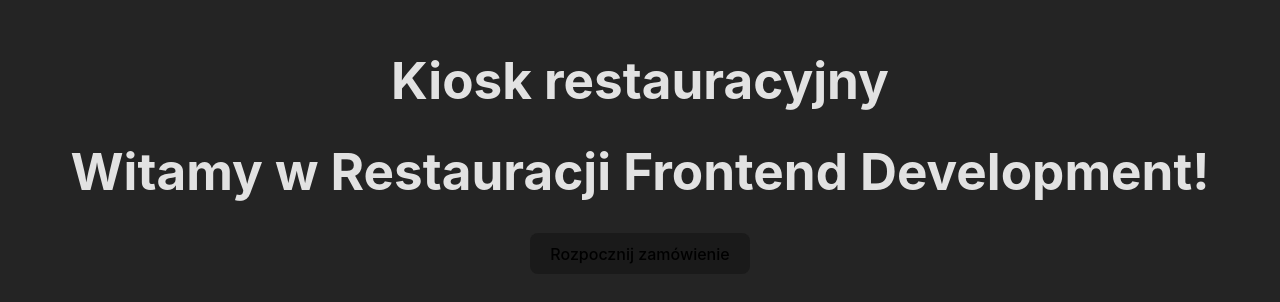
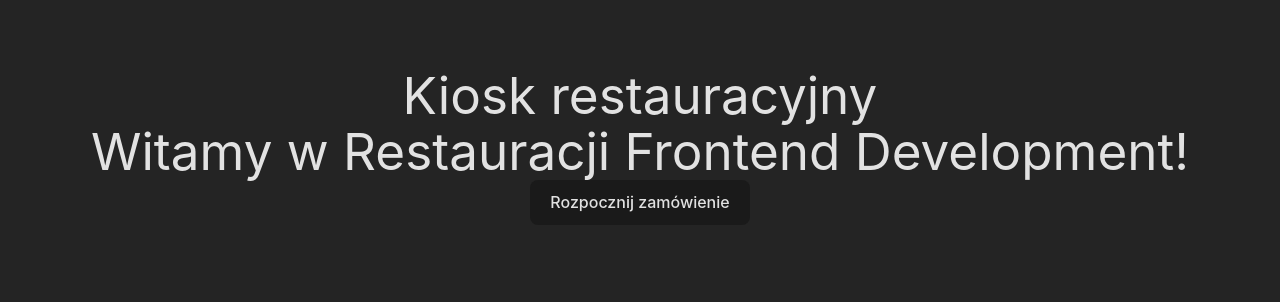
Before and after one commit to bozimkiewicz/restaurant-kiosk, a React (Vite) app: page / in a window 1280 px wide. Shown: the part 254-556 px from the top of the page. Built offline with nearby package versions, Linux system fonts and the light colour scheme.

Commit message:
Setup Tailwind

```diff
--- /dev/null
+++ b/postcss.config.js
@@ -0,0 +1,6 @@
+module.exports = {
+  plugins: {
+    tailwindcss: {},
+    autoprefixer: {},
+  },
+}
--- a/src/index.css
+++ b/src/index.css
@@ -1,3 +1,7 @@
+@tailwind base;
+@tailwind components;
+@tailwind utilities;
+
 :root {
   font-family: Inter, Avenir, Helvetica, Arial, sans-serif;
   font-size: 16px;
--- /dev/null
+++ b/tailwind.config.js
@@ -0,0 +1,11 @@
+/** @type {import('tailwindcss').Config} */
+module.exports = {
+  content: [
+    "./index.html",
+    "./src/**/*.{js,ts,jsx,tsx}"
+  ],
+  theme: {
+    extend: {},
+  },
+  plugins: [],
+}
```
Also changed, not shown: package.json (+6 -1 lines), 1 other file (tests, documents, lock files or other folders).
